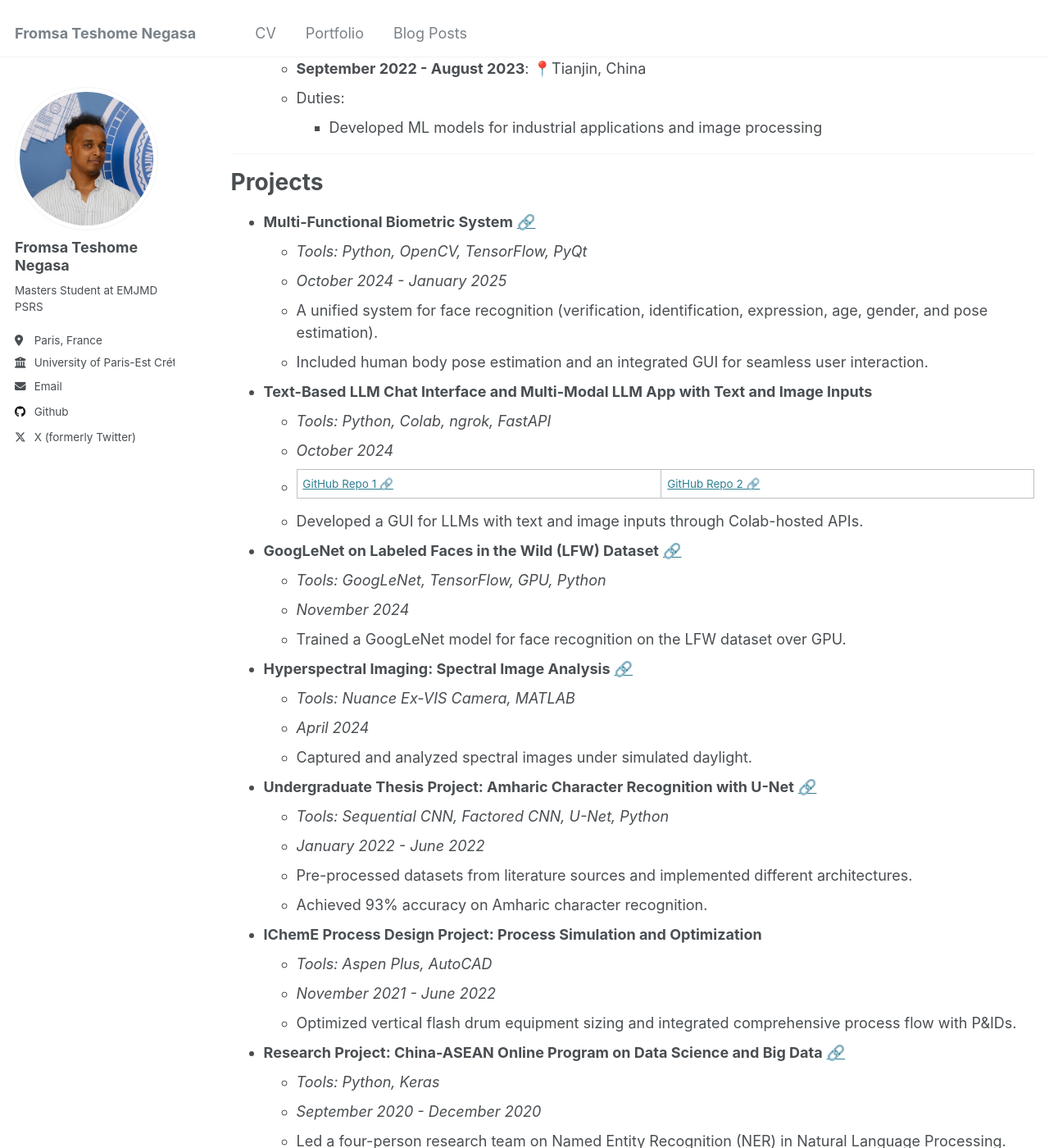
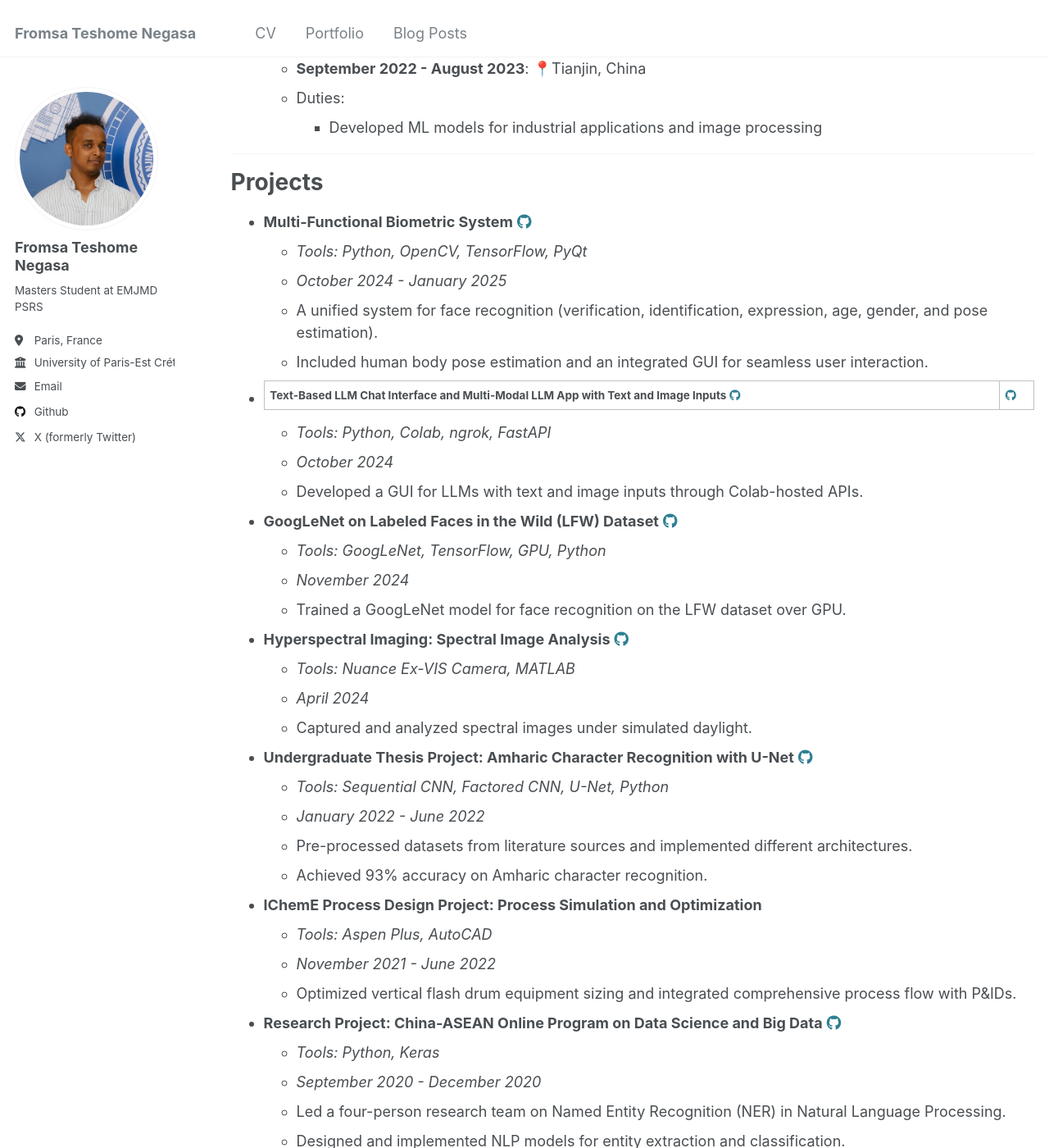
Before and after one commit to PHYRA47/phyra47.github.io, a Jekyll site: the page built from _pages/cv.md, in a window 1280 px wide and 1400 px high, scrolled down 1124 px. Shown: the whole window at 82% size. Built offline with Jekyll 4.4.1, drawn with Linux system fonts in a browser that asks for light colours; emoji names are drawn with the system emoji font.

Commit message:
Update CV with enhanced project links and improved formatting for certifications

```diff
--- a/_pages/cv.md
+++ b/_pages/cv.md
@@ -58,29 +58,29 @@ Work Experience
 
 Projects
 ======
-* **Multi-Functional Biometric System** [:link:](https://github.com/PHYRA47/Biometrics-II/tree/main/Biometrics%20Skills%20-%20Amine%20Nait-Ali)
+
+* **Multi-Functional Biometric System** <a href="https://github.com/PHYRA47/Biometrics-II/tree/main/Biometrics%20Skills%20-%20Amine%20Nait-Ali" target="_blank"><i class="fab fa-github"></i></a>
   * *Tools: Python, OpenCV, TensorFlow, PyQt*
   * *October 2024 - January 2025*
   * A unified system for face recognition (verification, identification, expression, age, gender, and pose estimation).
   * Included human body pose estimation and an integrated GUI for seamless user interaction.
 
-* **Text-Based LLM Chat Interface and Multi-Modal LLM App with Text and Image Inputs**
+* **Text-Based LLM Chat Interface and Multi-Modal LLM App with Text and Image Inputs** <a href="https://github.com/PHYRA47/AI-and-Innovation-Workshops/tree/main/session3-hosting-llm-on-colab" target="_blank"><i class="fab fa-github"></i></a> | <a href="https://github.com/PHYRA47/AI-and-Innovation-Workshops/tree/main/session4-multimodal-llms" target="_blank"><i class="fab fa-github"></i></a>
   * *Tools: Python, Colab, ngrok, FastAPI*
   * *October 2024*
-  * [GitHub Repo 1 🔗](https://github.com/PHYRA47/AI-and-Innovation-Workshops/tree/main/session3-hosting-llm-on-colab) | [GitHub Repo 2 🔗](https://github.com/PHYRA47/AI-and-Innovation-Workshops/tree/main/session4-multimodal-llms)
   * Developed a GUI for LLMs with text and image inputs through Colab-hosted APIs.
 
-* **GoogLeNet on Labeled Faces in the Wild (LFW) Dataset** [:link:](https://github.com/PHYRA47/Computer-Vision/tree/main)
+* **GoogLeNet on Labeled Faces in the Wild (LFW) Dataset** <a href="https://github.com/PHYRA47/Computer-Vision/tree/main" target="_blank"><i class="fab fa-github"></i></a>
   * *Tools: GoogLeNet, TensorFlow, GPU, Python*
   * *November 2024*
   * Trained a GoogLeNet model for face recognition on the LFW dataset over GPU.
 
-* **Hyperspectral Imaging: Spectral Image Analysis** [:link:](https://github.com/PHYRA47/Photonics-Laboratory/tree/main/3-spectral-imaging)
+* **Hyperspectral Imaging: Spectral Image Analysis** <a href="https://github.com/PHYRA47/Photonics-Laboratory/tree/main/3-spectral-imaging" target="_blank"><i class="fab fa-github"></i></a>
   * *Tools: Nuance Ex-VIS Camera, MATLAB*
   * *April 2024*
   * Captured and analyzed spectral images under simulated daylight.
 
-* **Undergraduate Thesis Project: Amharic Character Recognition with U-Net** [:link:](https://github.com/PHYRA47/Amharic-Character-Recognition-Based-on-UNet)
+* **Undergraduate Thesis Project: Amharic Character Recognition with U-Net** <a href="https://github.com/PHYRA47/Amharic-Character-Recognition-Based-on-UNet" target="_blank"><i class="fab fa-github"></i></a>
   * *Tools: Sequential CNN, Factored CNN, U-Net, Python*
   * *January 2022 - June 2022*
   * Pre-processed datasets from literature sources and implemented different architectures.
@@ -91,7 +91,7 @@ Projects
   * *November 2021 - June 2022*
   * Optimized vertical flash drum equipment sizing and integrated comprehensive process flow with P&IDs.
 
-* **Research Project: China-ASEAN Online Program on Data Science and Big Data** [:link:](https://github.com/PHYRA47/NER-task-in-NLP)
+* **Research Project: China-ASEAN Online Program on Data Science and Big Data** <a href="https://github.com/PHYRA47/NER-task-in-NLP" target="_blank"><i class="fab fa-github"></i></a>
   * *Tools: Python, Keras*
   * *September 2020 - December 2020*
   * Led a four-person research team on Named Entity Recognition (NER) in Natural Language Processing.
@@ -128,12 +128,13 @@ Honors and Awards
 
 Certifications
 ======
-* **Android Developer Fundamentals**, Udacity, Issued Oct 2024, [:link:](https://www.udacity.com/certificate/e/40f83fce-66d4-11ef-9770-5fc11b5c6322)
-* **OpenCV Bootcamp**, OpenCV University, Issued Feb 2024, Credential ID: 0f7c19fa80234aca89476c3831b22246, [:link:](https://courses.opencv.org/certificates/0f7c19fa80234aca89476c3831b22246)
-* **Google Data Analytics Professional Certificate**, Google, Issued Jun 2023, Credential ID: 9WCMZSHPFEE3, [:link:](https://coursera.org/share/156dfcfe26d13e48b4324d959ad6a74d)
-* **MATLAB Onramp**, MathWorks, Issued Mar 2023, [:link:](https://matlabacademy.mathworks.com/progress/share/certificate.html?id=8bdf8200-4637-4c45-957b-ba8f0ec1653c&)
-* **Chinese Proficiency Test, HSK (Level 5)**, Center for Language Education and Cooperation, Issued May 2022, Credential ID: H52205013394, [:link:](https://drive.google.com/file/d/11USCtuuzKhPIqGJ3XuZy0udaEi8SOHl1/view)
-* **Machine Learning**, Stanford University, Issued Apr 2021, Credential ID: 5BLZTTDXUK6V, [:link:](https://www.coursera.org/account/accomplishments/certificate/5BLZTTDXUK6V)
+* **Android Developer Fundamentals**, Udacity, Issued Oct 2024, <a href="https://www.udacity.com/certificate/e/40f83fce-66d4-11ef-9770-5fc11b5c6322" target="_blank"><i class="fas fa-external-link-alt"></i></a>
+* **OpenCV Bootcamp**, OpenCV University, Issued Feb 2024, Credential ID: 0f7c19fa80234aca89476c3831b22246, <a href="https://courses.opencv.org/certificates/0f7c19fa80234aca89476c3831b22246" target="_blank"><i class="fas fa-external-link-alt"></i></a>
+* **Google Data Analytics Professional Certificate**, Google, Issued Jun 2023, Credential ID: 9WCMZSHPFEE3, <a href="https://coursera.org/share/156dfcfe26d13e48b4324d959ad6a74d" target="_blank"><i class="fas fa-external-link-alt"></i></a>
+* **MATLAB Onramp**, MathWorks, Issued Mar 2023, <a href="https://matlabacademy.mathworks.com/progress/share/certificate.html?id=8bdf8200-4637-4c45-957b-ba8f0ec1653c&" target="_blank"><i class="fas fa-external-link-alt"></i></a>
+* **Chinese Proficiency Test, HSK (Level 5)**, Center for Language Education and Cooperation, Issued May 2022, Credential ID: H52205013394, <a href="https://drive.google.com/file/d/11USCtuuzKhPIqGJ3XuZy0udaEi8SOHl1/view" target="_blank"><i class="fas fa-external-link-alt"></i></a>
+* **Machine Learning**, Stanford University, Issued Apr 2021, Credential ID: 5BLZTTDXUK6V, <a href="https://www.coursera.org/account/accomplishments/certificate/5BLZTTDXUK6V" target="_blank"><i class="fas fa-external-link-alt"></i></a>
+
 
 ---
 
```
